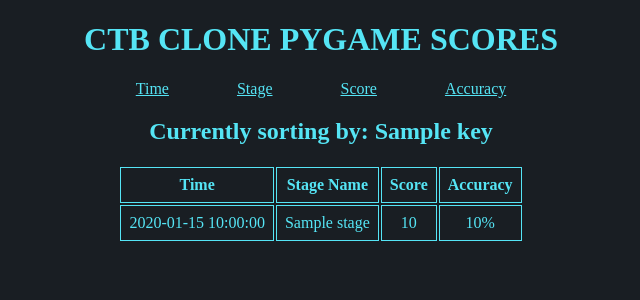
After one commit to azuda/acit2515_final_project, a Flask app: template templates/sort.html in a window 1280 px wide. The commit adds this page. Shown: the top 300 px of the page, without its empty margins (319-959 px from the left). Run offline with Flask 2, Linux system fonts and the light colour scheme; the template is opened without the code that fills it: most values are stand-ins (such as "Sample title", 1, 10 or a date in 2020).

Commit message:
Add sort to flask app

```diff
--- a/app.py
+++ b/app.py
@@ -1,16 +1,22 @@
 import json
-from flask import Flask, render_template
+import handler.handler as handler
+from flask import Flask, render_template, request
 
 
 app = Flask(__name__)
-# read scores.json
-with open("data/scores.json", "r") as f:
-  scores = json.load(f)
 
 
 @app.route("/")
 def home():
+  scores = handler.get_scores()
   return render_template("base.html", scores=scores), 200
+
+
+@app.route("/sort/<string:key>", methods=["GET"])
+def sort(key):
+  scores = handler.get_scores()
+  scores.sort(key=lambda x: x[key])
+  return render_template("sort.html", scores=scores, key=key), 200
 
 
 if __name__ == "__main__":
--- a/templates/base.html
+++ b/templates/base.html
@@ -1,22 +1,41 @@
 <!DOCTYPE html>
 <html lang="en">
 <head>
+  {% block head %}
   <meta charset="UTF-8">
   <meta http-equiv="X-UA-Compatible" content="IE=edge">
   <meta name="viewport" content="width=device-width, initial-scale=1.0">
 
   <style>
+    * {
+      background-color: #191e23;
+      color: #55e5f5;
+      text-align: center;
+    }
     table, th, td {
-      border: 1px solid #1f1e33;
+      margin-left: auto;
+      margin-right: auto;
+    }
+    th, td {
+      border: 1px solid;
+      padding: 8px
+    }
+    a {
+      padding-left: 32px;
+      padding-right: 32px;
     }
   </style>
-
   <title>CTB Clone Flask App</title>
+  {% endblock %}
 </head>
 
 <body>
+  {% block content %}
+  <h1>CTB CLONE PYGAME SCORES</h1>
 
-  <h1>CTB CLONE PYGAME SCORES</h1>
+  <a href="/sort/stage">Stage</a>
+  <a href="/sort/score">Score</a>
+  <a href="/sort/acc">Accuracy</a>
 
   <table>
     <tr>
@@ -34,6 +53,6 @@
       </tr>
       {% endfor %}
   </table>
-
+  {% endblock %}
 </body>
 </html>
--- /dev/null
+++ b/templates/sort.html
@@ -0,0 +1,37 @@
+{% extends "base.html" %}
+
+<head>
+  {% block header %}
+    {{ super() }}
+  {% endblock %}
+</head>
+
+<body>
+  {% block content %}
+  <h1>CTB CLONE PYGAME SCORES</h1>
+
+  <a href="/">Time</a>
+  <a href="/sort/stage">Stage</a>
+  <a href="/sort/score">Score</a>
+  <a href="/sort/acc">Accuracy</a>
+
+  <h2>Currently sorting by: {{ key }} </h2>
+
+  <table>
+    <tr>
+      <th>Time</th>
+      <th>Stage Name</th>
+      <th>Score</th>
+      <th>Accuracy</th>
+    </tr>
+    {% for s in scores %}
+      <tr>
+        <td>{{ s.time }}</td>
+        <td> {{ s.stage }} </td>
+        <td>{{ s.score }}</td>
+        <td>{{ s.acc * 100 }}%</td>
+      </tr>
+      {% endfor %}
+  </table>
+  {% endblock %}
+</body>
```
